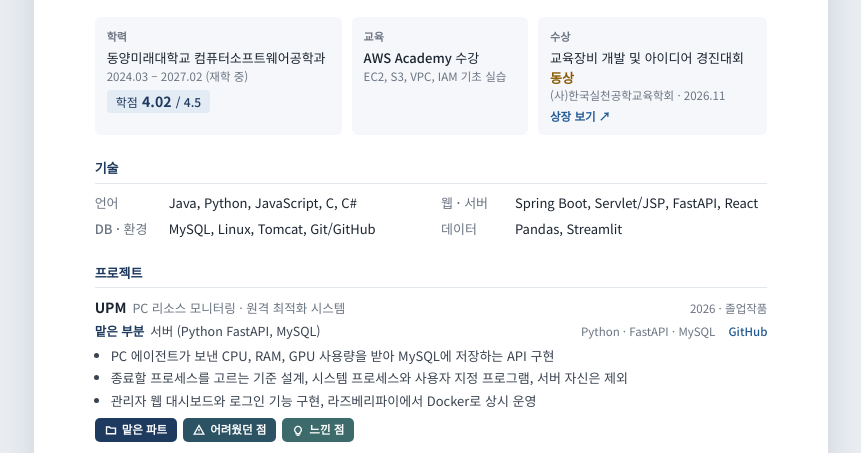
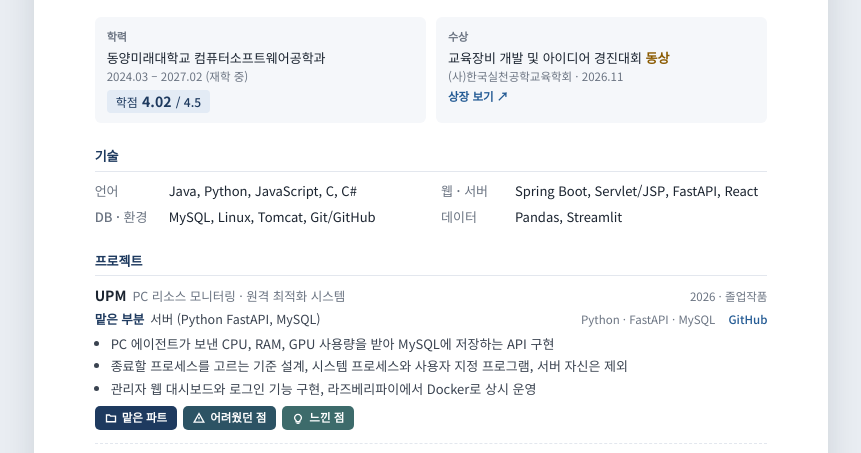
Before and after one commit to Juntak0131/Juntak0131.github.io, a plain HTML site: page resume/index.html in a window 1280 px wide. Shown: the part 269-722 px from the top of the page, without its empty margins (209-1070 px from the left). Drawn offline with Linux system fonts and the light colour scheme.

Commit message:
Add files via upload

```diff
--- a/resume/index.html
+++ b/resume/index.html
@@ -101,10 +101,10 @@
       border-bottom: 1px solid var(--line);
     }
 
-    /* 학력 / 교육 / 관심 분야 */
+    /* 학력 / 수상 */
     .facts {
       display: grid;
-      grid-template-columns: 1.4fr 1fr 1.3fr;
+      grid-template-columns: 1fr 1fr;
       gap: 10px;
       margin-top: 20px;
     }
@@ -229,10 +229,6 @@
         <dd>동양미래대학교 컴퓨터소프트웨어공학과<small>2024.03 – 2027.02 (재학 중)</small><span class="gpa">학점 <b>4.02</b> / 4.5</span></dd>
       </div>
       <div class="fact">
-        <dt>교육</dt>
-        <dd>AWS Academy 수강<small>EC2, S3, VPC, IAM 기초 실습</small></dd>
-      </div>
-      <div class="fact">
         <dt>수상</dt>
         <dd title="창의융합 인재양성을 위한 교육장비 개발 및 아이디어 경진대회">교육장비 개발 및 아이디어 경진대회 <b class="award">동상</b><small>(사)한국실천공학교육학회 · 2026.11</small><a class="cert" href="awards/award-2026-kspee-bronze.pdf" target="_blank" rel="noopener">상장 보기 ↗</a></dd>
       </div>
```
Also changed, not shown: 1 other file.
